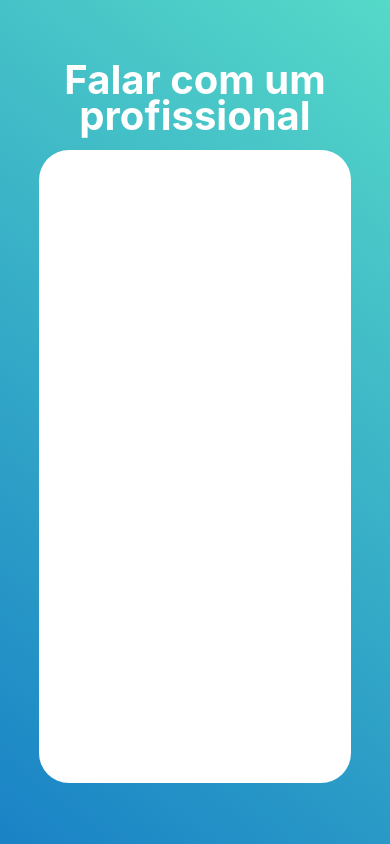
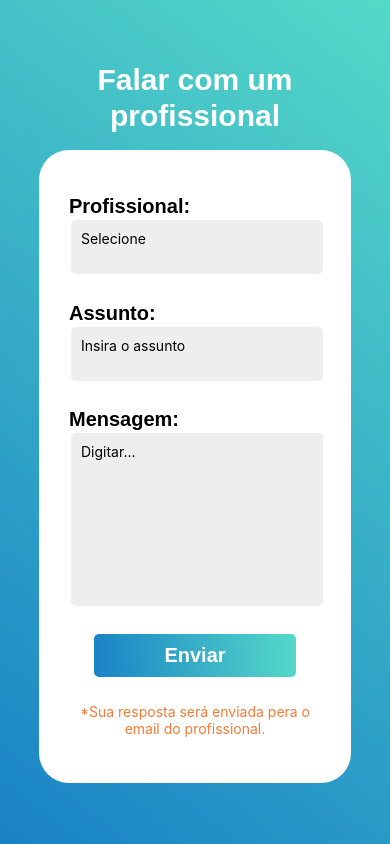
Before and after one commit to Nandosts/prontuario-eletronico-unb, a React Native app: screen / in a window 390 px wide. Built offline with nearby package versions, Linux system fonts and the light colour scheme.

Commit message:
Send Email (style): Create page first prototype

```diff
--- /dev/null
+++ b/src/components/GradientButton/index.js
@@ -0,0 +1,26 @@
+import React from "react";
+import { Text } from "react-native";
+import { LinearGradient } from "expo-linear-gradient";
+
+export const GradientBtn = (props) => {
+  return (
+    <LinearGradient
+      colors={["#1982C6", "#55D9C8"]}
+      start={{ x: 0.25, y: 0.85 }}
+      end={{ x: 1, y: 0.4 }}
+      {...props}
+    >
+      <Text
+        style={{
+          color: "white",
+          fontFamily: "sans-serif",
+          fontSize: 20,
+          fontWeight: 700,
+          textAlign: "center",
+        }}
+      >
+        {props.children}
+      </Text>
+    </LinearGradient>
+  );
+};
--- a/src/screens/FirstScreen/index.js
+++ b/src/screens/FirstScreen/index.js
@@ -1,28 +1,69 @@
-import React from 'react'
-import {
-    View,
-    Text,
-} from 'react-native';
-import { LinearGradient } from 'expo-linear-gradient';
-import { styles } from './styles'
+import React from "react";
+import { View, Text, TextInput, TouchableOpacity } from "react-native";
+import { LinearGradient } from "expo-linear-gradient";
+import { styles } from "./styles";
+import { GradientBtn } from "../../components/GradientButton";
 
-export function FirstScreen() {
+export const FirstScreen = () => {
+  const [professional, onChangeProfessional] = React.useState("");
+  const [subject, onChangeSubject] = React.useState("");
+  const [text, onChangeText] = React.useState("");
+  function onPressSendData() {
+    console.log("professional", professional);
+    console.log("subject", subject);
+    console.log("text", text);
+  }
   return (
     <LinearGradient
       style={styles.container}
-            colors={['#1982C6', '#55D9C8']}
-            start={{x:0.25,y:0.85}}
-	        end={{x:1,y:0.40}}
+      colors={["#1982C6", "#55D9C8"]}
+      start={{ x: 0.25, y: 0.85 }}
+      end={{ x: 1, y: 0.4 }}
     >
-            <Text style={styles.title}>
-                Falar com um profissional
+      <Text style={styles.title}>Falar com um profissional</Text>
+      <View style={styles.content}>
+        <View>
+          <Text style={styles.subtitle}>Profissional:</Text>
+          <TextInput
+            multiline
+            placeholder={"Selecione"}
+            style={styles.inputStyle}
+            onChangeText={onChangeProfessional}
+            value={professional}
+          />
+        </View>
+        <View>
+          <Text style={styles.subtitle}>Assunto:</Text>
+          <TextInput
+            multiline
+            placeholder={"Insira o assunto"}
+            style={styles.inputStyle}
+            onChangeText={onChangeSubject}
+            value={subject}
+          />
+        </View>
+        <View>
+          <Text style={styles.subtitle}>Mensagem:</Text>
+          <TextInput
+            multiline
+            placeholder={"Digitar..."}
+            style={styles.inputStyle}
+            onChangeText={onChangeText}
+            value={text}
+            numberOfLines={9}
+          />
+        </View>
+        <TouchableOpacity
+          onPress={onPressSendData}
+          style={styles.opacityBtn}
+          activeOpacity={0.75}
+        >
+          <GradientBtn style={styles.button}>Enviar</GradientBtn>
+        </TouchableOpacity>
+        <Text style={{ color: "#F37B37", textAlign: "center" }}>
+          *Sua resposta será enviada pera o email do profissional.
         </Text>
-            <View style={styles.content}>
-
-                <Text style={styles.subtitle}>
-                </Text>
-
       </View>
     </LinearGradient>
-    )
-}
+  );
+};
--- a/src/screens/FirstScreen/styles.js
+++ b/src/screens/FirstScreen/styles.js
@@ -14,26 +14,45 @@ export const styles = StyleSheet.create({
     width: 350,
   },
   content: {
-    paddingHorizontal: 50,
+    paddingHorizontal: 30,
+    paddingVertical: "5%",
     backgroundColor: "white",
     borderRadius: 30,
     width: "80%",
     height: "75%",
+    justifyContent: "space-evenly",
   },
   title: {
     textAlign: "center",
     color: "white",
     marginBottom: 16,
-    fontFamily: 'Inter',
+    fontFamily: "sans-serif",
     fontWeight: 700,
-    fontSize: 40,
+    width: "60%",
+    fontSize: 30,
     lineHeight: 36,
     textAlign: "center",
-
   },
   subtitle: {
-    fontSize: 15,
+    fontFamily: "sans-serif",
+    fontSize: 20,
+    fontWeight: 600,
+  },
+  inputStyle: {
+    backgroundColor: "#EEEEEE",
+    width: "100%",
+    margin: 2,
+    padding: 10,
+    borderRadius: 5,
+  },
+  opacityBtn: {
+    marginHorizontal: "auto",
+    width: "80%",
+  },
+  button: {
+    width: "100%",
+    padding: 10,
     textAlign: "center",
-    marginBottom: 64,
+    borderRadius: 5,
   },
 });
```
Lines whose indentation alone changed are shown as unchanged.
